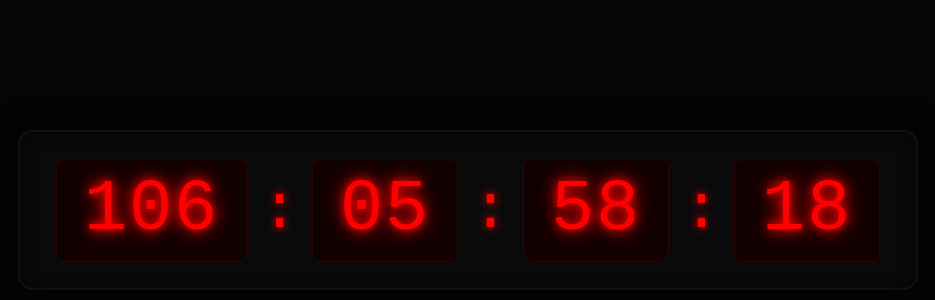
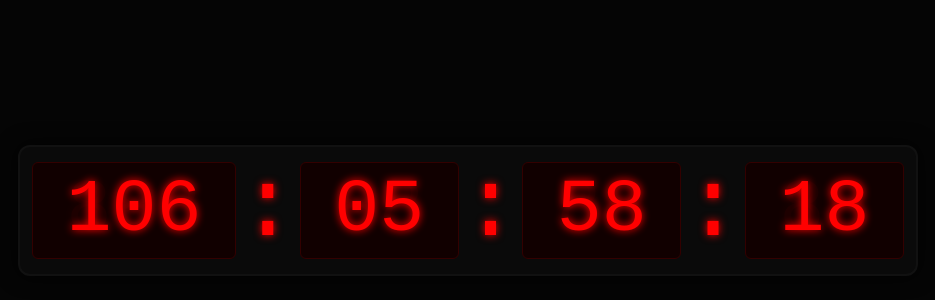
Before and after one commit to wft8w56cts-create/15.12.26, a plain HTML site: page index.html in a window 1280 px wide. Shown: the part 190-490 px from the top of the page, without its empty margins (172-1107 px from the left). Drawn offline with Linux system fonts and the light colour scheme; a web font is replaced by a local one.

Commit message:
Update index.html

```diff
--- a/index.html
+++ b/index.html
@@ -2,93 +2,146 @@
 <html lang="pl">
 <head>
   <meta charset="UTF-8">
-  <meta name="viewport" content="width=device-width, initial-scale=1.0">
+  <meta name="viewport" content="width=device-width, initial-scale=1.0, maximum-scale=1.0, user-scalable=no">
   <title>Odliczanie</title>
 
   <link href="https://fonts.cdnfonts.com/css/seven-segment" rel="stylesheet">
 
   <style>
     * {
+      -webkit-box-sizing: border-box;
+      -moz-box-sizing: border-box;
       box-sizing: border-box;
       margin: 0;
       padding: 0;
     }
 
-    body {
+    html, body {
+      width: 100%;
+      height: 100%;
       background-color: #050505;
       color: #ff0000;
-      font-family: 'Seven Segment', monospace;
-      display: flex;
-      justify-content: center;
-      align-items: center;
-      min-height: 100vh;
+      font-family: 'Seven Segment', 'Courier New', monospace;
       overflow: hidden;
-      padding: 10px;
     }
 
-    /* Zewnętrzny kontener skalujący */
-    .timer-wrapper {
-      width: 100%;
-      max-width: 900px;
-      container-type: inline-size;
+    body {
+      display: -webkit-box;
+      display: -webkit-flex;
+      display: -ms-flexbox;
+      display: flex;
+      -webkit-box-pack: center;
+      -webkit-justify-content: center;
+      -ms-flex-pack: center;
+      justify-content: center;
+      -webkit-box-align: center;
+      -webkit-align-items: center;
+      -ms-flex-align: center;
+      align-items: center;
+      padding: 5px;
     }
 
-    /* Obudowa zegara LED - sztywne zachowanie jednej linii */
+    /* Sztywne wymuszenie jednej linii (white-space: nowrap + flex-wrap: nowrap) */
     .timer-container {
       background: #0a0a0a;
-      padding: 3cqw 4cqw;
-      border-radius: 15px;
+      padding: 15px 10px;
+      border-radius: 12px;
       border: 2px solid #111;
-      box-shadow: 0 0 30px rgba(0, 0, 0, 0.9), inset 0 0 15px rgba(0, 0, 0, 0.8);
+      box-shadow: 0 0 20px rgba(0, 0, 0, 0.9);
+
+      display: -webkit-box;
+      display: -webkit-flex;
+      display: -ms-flexbox;
       display: flex;
+
+      -webkit-box-orient: horizontal;
+      -webkit-box-direction: normal;
+      -webkit-flex-direction: row;
+      -ms-flex-direction: row;
+      flex-direction: row;
+
+      -webkit-flex-wrap: nowrap;
+      -ms-flex-wrap: nowrap;
       flex-wrap: nowrap;
+
+      -webkit-box-pack: center;
+      -webkit-justify-content: center;
+      -ms-flex-pack: center;
       justify-content: center;
+
+      -webkit-box-align: center;
+      -webkit-align-items: center;
+      -ms-flex-align: center;
       align-items: center;
-      gap: 1.5cqw;
-      width: 100%;
+
+      width: 98vw;
+      max-width: 900px;
+      white-space: nowrap;
     }
 
-    /* Wyświetlacz reagujący rozmiarem na szerokość kontenera */
+    /* Przeliczone jednostki VW, aby 4 bloki + 3 dwukropki idealnie mieściły się w 100% szerokości ekranu */
     .display {
       position: relative;
       background: #110000;
-      padding: 1cqw 1.5cqw;
-      border-radius: 8px;
-      font-size: 8cqw;
-      letter-spacing: 0.2cqw;
+      padding: 5px 0;
+      border-radius: 6px;
+      font-size: 8.5vw;
       text-align: center;
       color: #ff0000;
-      text-shadow: 0 0 10px #ff0000, 0 0 20px #ff0000;
+      text-shadow: 0 0 8px #ff0000;
       border: 1px solid #330000;
+
+      -webkit-box-flex: 1;
+      -webkit-flex: 1 1 auto;
+      -ms-flex: 1 1 auto;
       flex: 1 1 auto;
-      display: flex;
-      justify-content: center;
-      align-items: center;
+
+      margin: 0 2px;
     }
 
-    /* Tło z wygaszonych segmentów LED */
+    @media (min-width: 900px) {
+      .display {
+        font-size: 75px;
+      }
+      .colon {
+        font-size: 65px;
+      }
+    }
+
+    /* Wygaszone tło cyfr */
     .display::before {
       content: "888";
       position: absolute;
+      left: 0;
+      right: 0;
+      top: 5px;
       opacity: 0.05;
       color: #ff0000;
       pointer-events: none;
     }
 
-    /* Wyjątek dla jednostek z 2 cyframi */
     .display.short::before {
       content: "88";
     }
 
     .colon {
-      font-size: 7cqw;
+      font-size: 7.5vw;
       color: #ff0000;
-      text-shadow: 0 0 10px #ff0000;
+      text-shadow: 0 0 8px #ff0000;
+      -webkit-animation: blink 1s infinite;
       animation: blink 1s infinite;
       line-height: 1;
+      padding: 0 1px;
+
+      -webkit-box-flex: 0;
+      -webkit-flex: 0 0 auto;
+      -ms-flex: 0 0 auto;
       flex: 0 0 auto;
     }
 
+    @-webkit-keyframes blink {
+      50% { opacity: 0.2; }
+    }
     @keyframes blink {
       50% { opacity: 0.2; }
     }
@@ -96,7 +149,6 @@
 </head>
 <body>
 
-  <div class="timer-wrapper">
   <div class="timer-container">
     <div class="display" id="days">000</div>
     <div class="colon">:</div>
@@ -106,30 +158,37 @@
     <div class="colon">:</div>
     <div class="display short" id="seconds">00</div>
   </div>
-  </div>
 
   <script>
-    const targetDate = new Date('December 15, 2026 00:00:00').getTime();
+    var targetDate = new Date('December 15, 2026 00:00:00').getTime();
+
+    function padZero(num, size) {
+      var s = num + "";
+      while (s.length < size) s = "0" + s;
+      return s;
+    }
 
     function updateCountdown() {
-      const now = new Date().getTime();
-      const difference = targetDate - now;
+      var now = new Date().getTime();
+      var difference = targetDate - now;
 
       if (difference <= 0) {
-        document.querySelector('.timer-container').innerHTML =
-          '<div class="display" style="width:100%">00:00:00:00</div>';
+        document.getElementById('days').innerHTML = "000";
+        document.getElementById('hours').innerHTML = "00";
+        document.getElementById('minutes').innerHTML = "00";
+        document.getElementById('seconds').innerHTML = "00";
         return;
       }
 
-      const days = Math.floor(difference / (1000 * 60 * 60 * 24));
-      const hours = Math.floor((difference % (1000 * 60 * 60 * 24)) / (1000 * 60 * 60));
-      const minutes = Math.floor((difference % (1000 * 60 * 60)) / (1000 * 60));
-      const seconds = Math.floor((difference % (1000 * 60)) / 1000);
+      var days = Math.floor(difference / (1000 * 60 * 60 * 24));
+      var hours = Math.floor((difference % (1000 * 60 * 60 * 24)) / (1000 * 60 * 60));
+      var minutes = Math.floor((difference % (1000 * 60 * 60)) / (1000 * 60));
+      var seconds = Math.floor((difference % (1000 * 60)) / 1000);
 
-      document.getElementById('days').textContent = String(days).padStart(3, '0');
-      document.getElementById('hours').textContent = String(hours).padStart(2, '0');
-      document.getElementById('minutes').textContent = String(minutes).padStart(2, '0');
-      document.getElementById('seconds').textContent = String(seconds).padStart(2, '0');
+      document.getElementById('days').textContent = padZero(days, 3);
+      document.getElementById('hours').textContent = padZero(hours, 2);
+      document.getElementById('minutes').textContent = padZero(minutes, 2);
+      document.getElementById('seconds').textContent = padZero(seconds, 2);
     }
 
     setInterval(updateCountdown, 1000);
```
Lines whose indentation alone changed are shown as unchanged.
